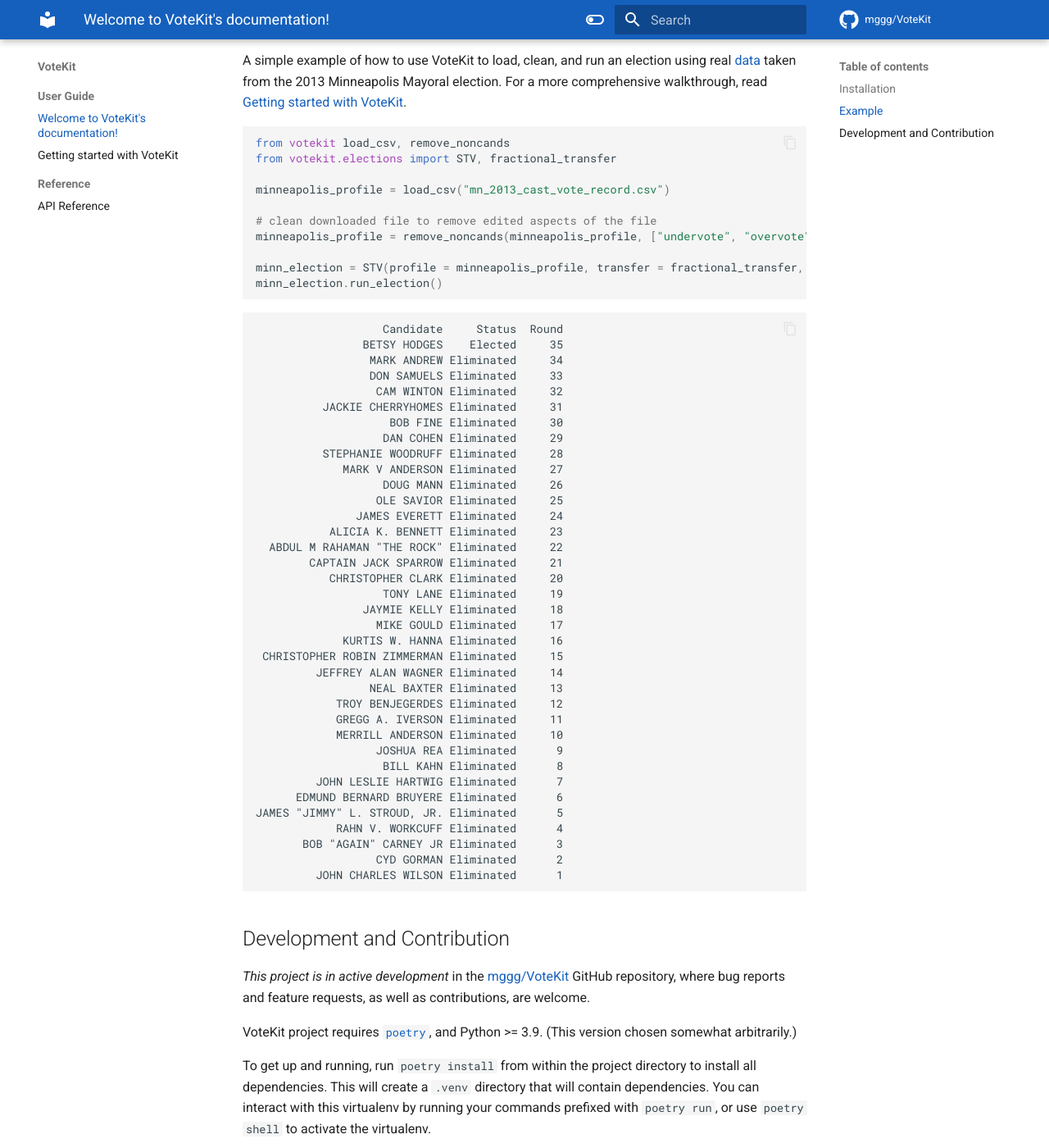
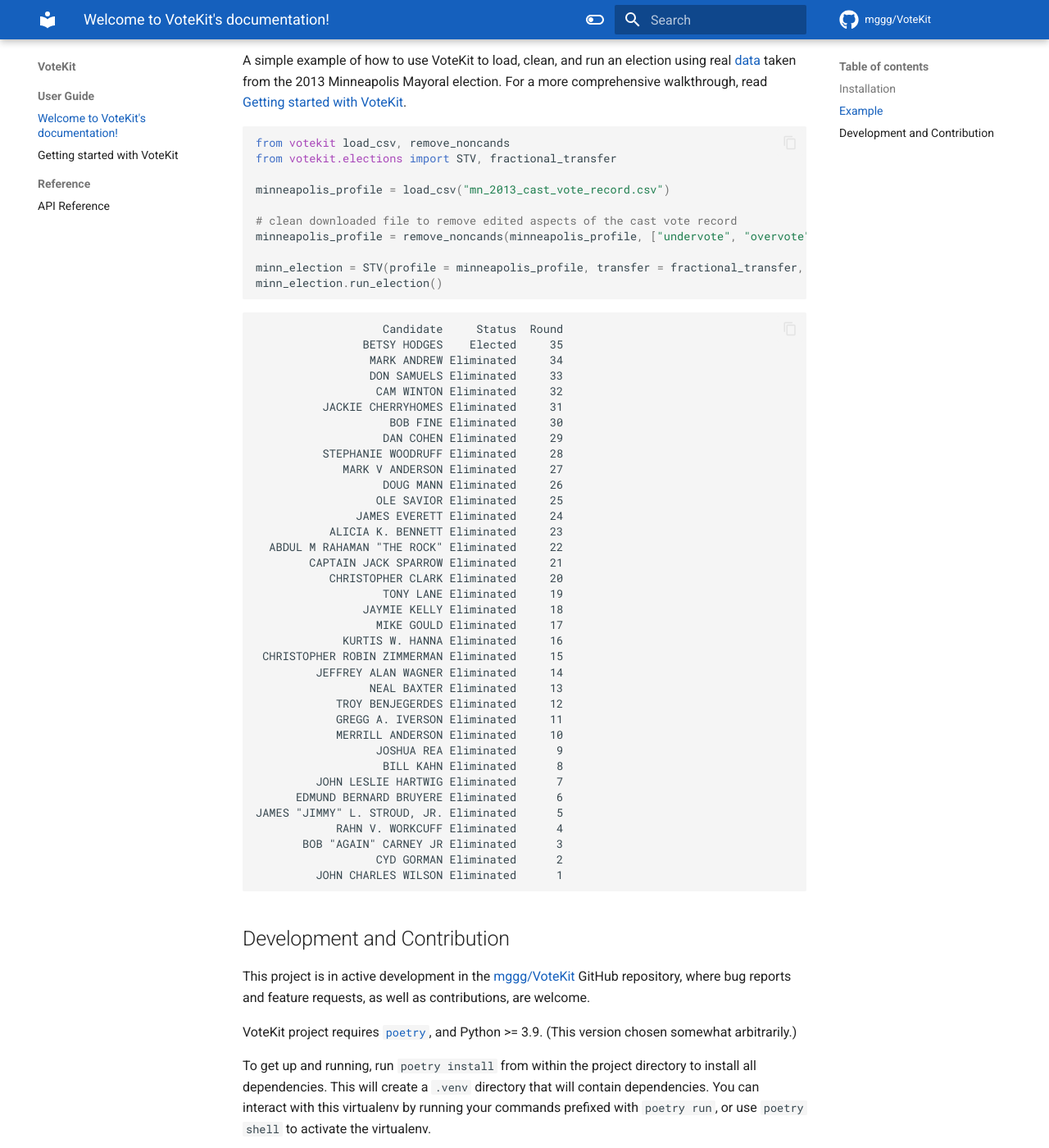
Before and after one commit to mggg/VoteKit, an MkDocs documentation site: the page built from docs/index.md, in a window 1280 px wide and 1400 px high, scrolled down 632 px. Shown: the whole window at 82% size. Built offline with MkDocs 1.6.1 and Material for MkDocs 9.7.7, drawn with Linux system fonts in a browser that asks for light colours; comment, search, counter and statistics services are not loaded; some of the changed text lies outside the part shown.

Commit message:
small tweaks to index

```diff
--- a/docs/index.md
+++ b/docs/index.md
@@ -31,7 +31,7 @@
 
 minneapolis_profile = load_csv("mn_2013_cast_vote_record.csv")
 
-# clean downloaded file to remove edited aspects of the file
+# clean downloaded file to remove edited aspects of the cast vote record
 minneapolis_profile = remove_noncands(minneapolis_profile, ["undervote", "overvote", "UWI"])
 
 minn_election = STV(profile = minneapolis_profile, transfer = fractional_transfer, seats = 1)
@@ -76,7 +76,7 @@
              JOHN CHARLES WILSON Eliminated      1
 
 ## Development and Contribution
-*This project is in active development* in the [mggg/VoteKit](https://github.com/mggg/VoteKit) GitHub repository, where bug reports and feature requests, as well as contributions, are welcome.
+This project is in active development in the [mggg/VoteKit](https://github.com/mggg/VoteKit) GitHub repository, where bug reports and feature requests, as well as contributions, are welcome.
 
 VoteKit project requires [`poetry`](https://python-poetry.org/docs/#installation), and Python >= 3.9. (This version chosen somewhat arbitrarily.)
 
```
Also changed, not shown: other parts of docs/index.md (+1 -1 lines), README.md (+1 -1 lines).
